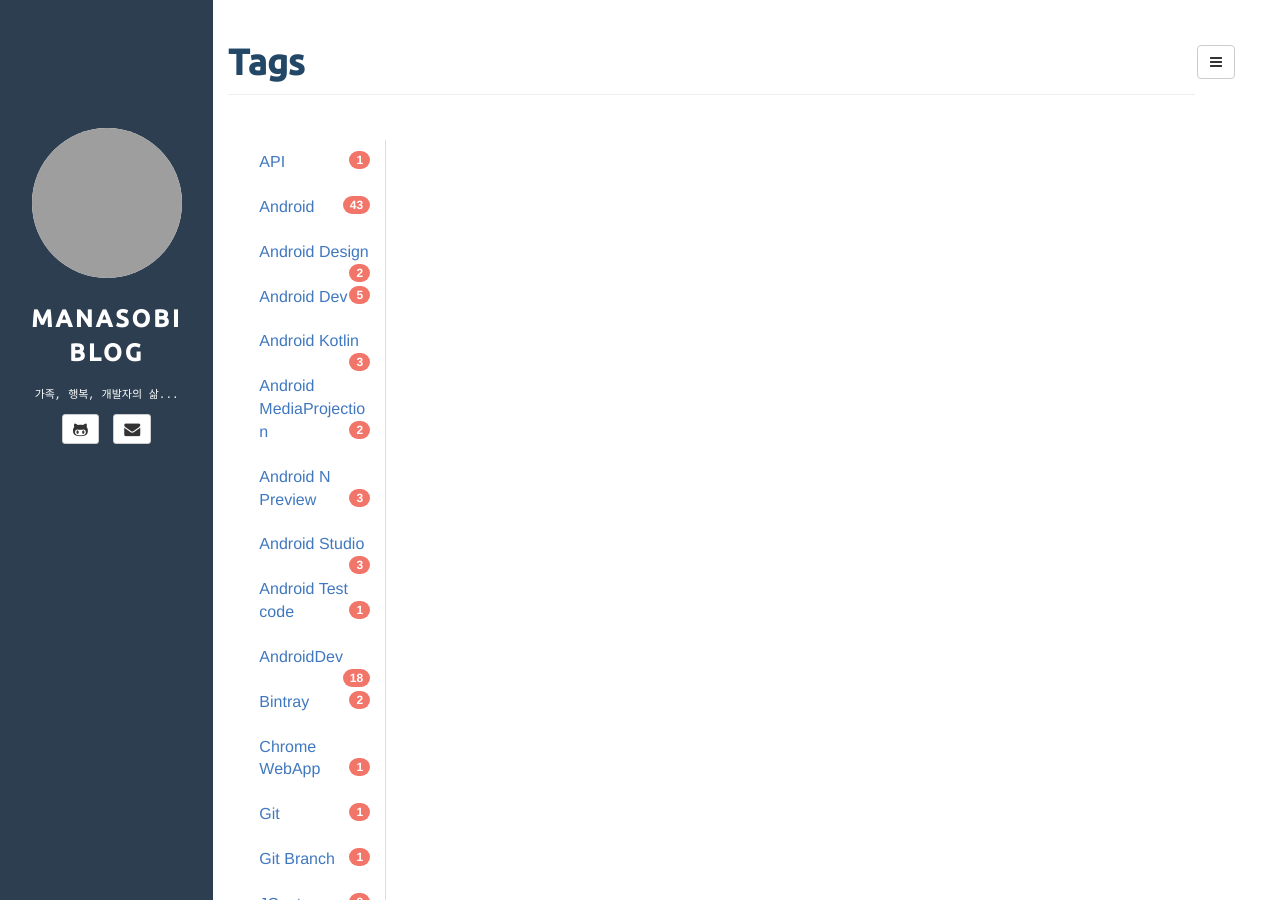
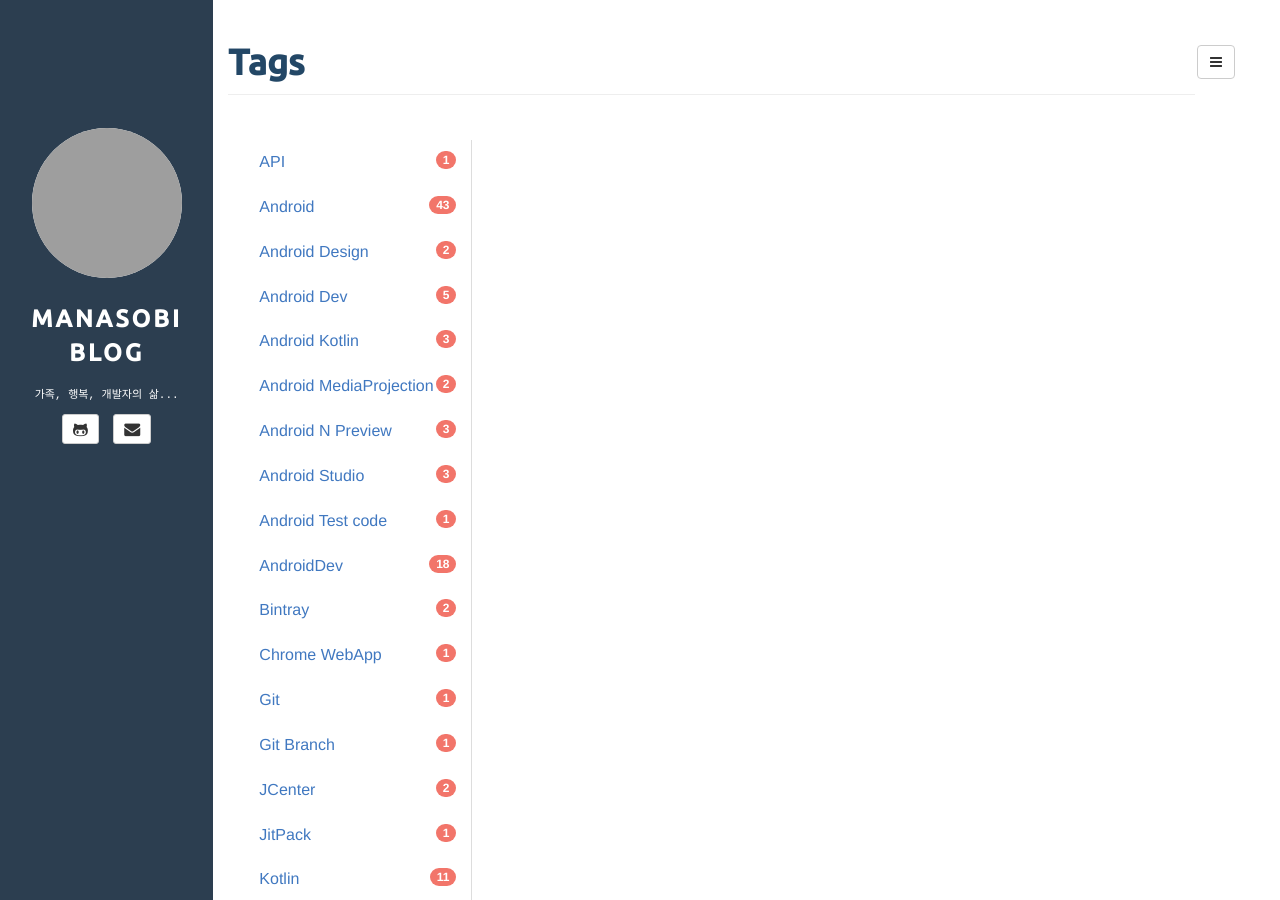
Before and after one commit to ddONGzaru/ddongzaru.github.io, a Jekyll site: the page built from tags.html, in a window 1280 px wide and 900 px high. Built offline with Jekyll 4.4.1, drawn with Linux system fonts in a browser that asks for light colours; grey boxes are pictures that could not be loaded.

Commit message:
tags.html 페이지 수정

```diff
--- a/tags.html
+++ b/tags.html
@@ -9,7 +9,7 @@ group: navigation
 {% assign tag_words = site_tags | split:',' | sort %}
 
 
-<div class="col-sm-2 col-xs-6">
+<div class="col-sm-3 col-xs-6">
     <ul class="nav nav-tabs-vertical cat-tag-menu">
     {% for item in (0..site.tags.size) %}{% unless forloop.last %}
       {% capture this_word %}{{ tag_words[item] | strip_newlines }}{% endcapture %}
@@ -22,7 +22,7 @@ group: navigation
    </ul>
 </div>
 <!-- Tab panes -->
-<div class="tab-content col-sm-10 col-xs-6">
+<div class="tab-content col-sm-9 col-xs-6">
   {% for item in (0..site.tags.size) %}{% unless forloop.last %}
     {% capture this_word %}{{ tag_words[item] | strip_newlines }}{% endcapture %}
     <div class="tab-pane" id="{{ this_word | replace:' ','-' }}-ref">
```
